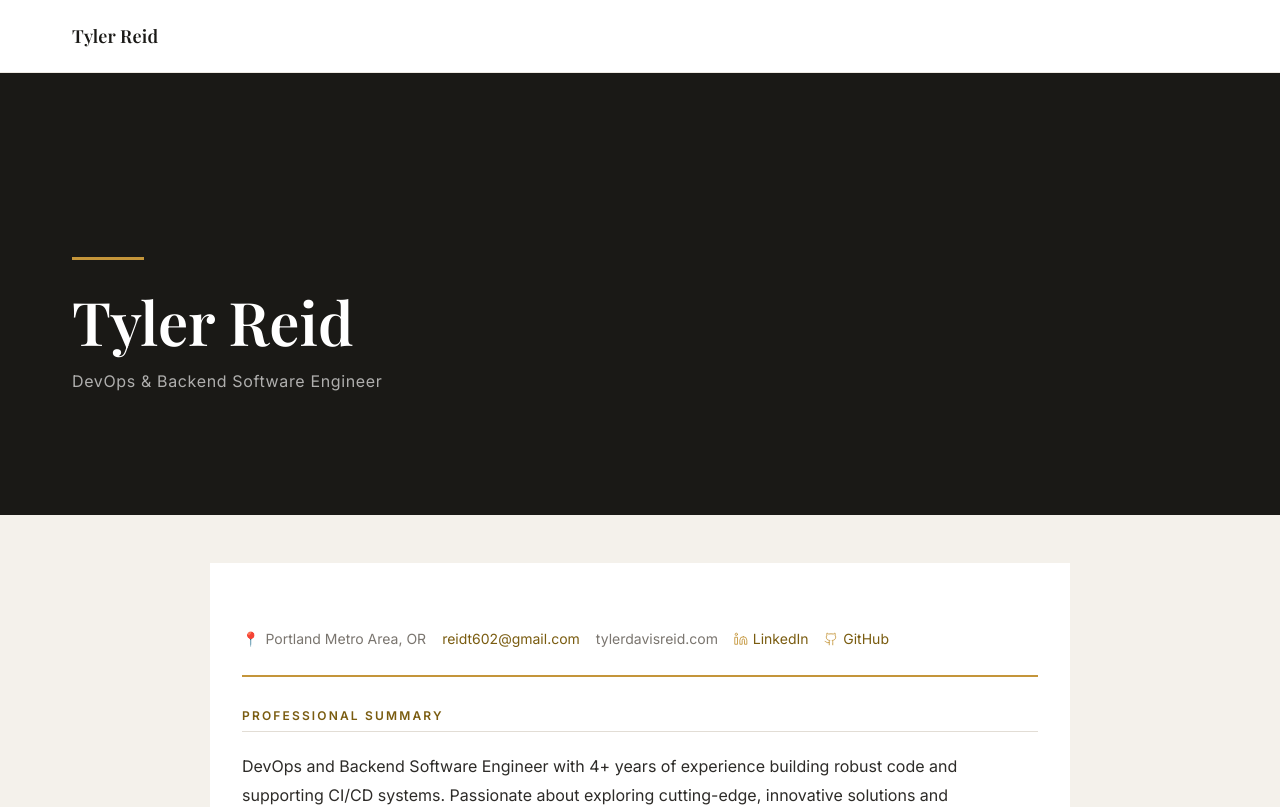
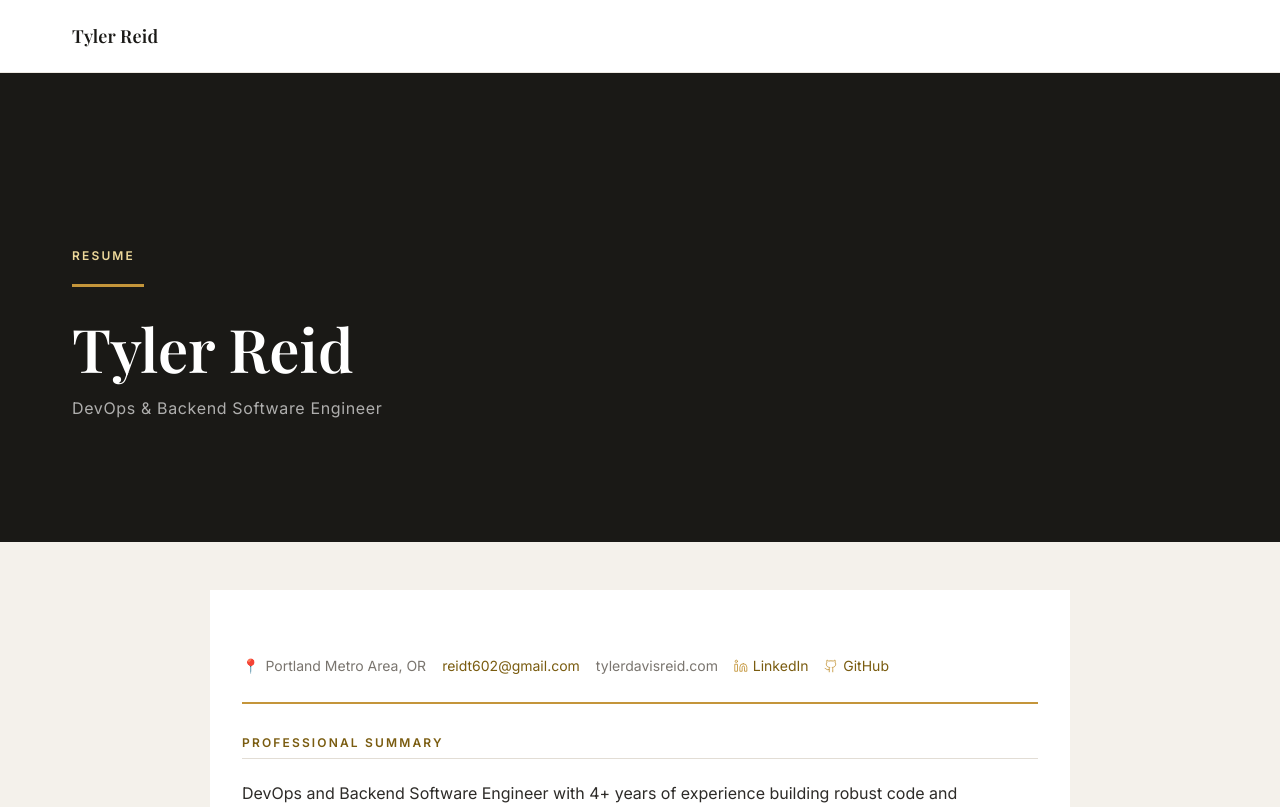
Before and after one commit to Abapna25/TDR-Resume, a React (Vite) app: page / in a window 1280 px wide. Shown: the top 807 px of the page. Built offline with nearby package versions, Linux system fonts and the light colour scheme; a web font is replaced by a local one.

Commit message:
Add resume in header

```diff
--- a/src/index.css
+++ b/src/index.css
@@ -95,6 +95,17 @@ h1, h2, h3, h4, h5, h6 {
   line-height: 1.15;
   color: var(--text-dark);
 }
+
+/* ========================= EYEBROW ========================= */
+.eyebrow {
+  font-family: var(--font-body);
+  font-size: 0.75rem;
+  font-weight: 600;
+  letter-spacing: 0.18em;
+  text-transform: uppercase;
+  color: var(--gold-text);
+}
+.eyebrow--light { color: var(--gold-light); margin-bottom: 1rem; }
 
 /* ========================= GOLD ACCENT LINE ========================= */
 .gold-rule {
--- a/src/pages/resume/Tyler.jsx
+++ b/src/pages/resume/Tyler.jsx
@@ -77,6 +77,7 @@ export default function TylerResume() {
       {/* ── PAGE HERO ── */}
       <section className="page-hero" aria-labelledby="tyler-page-heading">
         <div className="container" style={{ padding: '4.5rem var(--side-pad) 3.5rem' }}>
+          <span className="eyebrow eyebrow--light">Resume</span>
           <span className="gold-rule gold-rule--lg" aria-hidden="true" />
           <h1
             id="tyler-page-heading"
```
